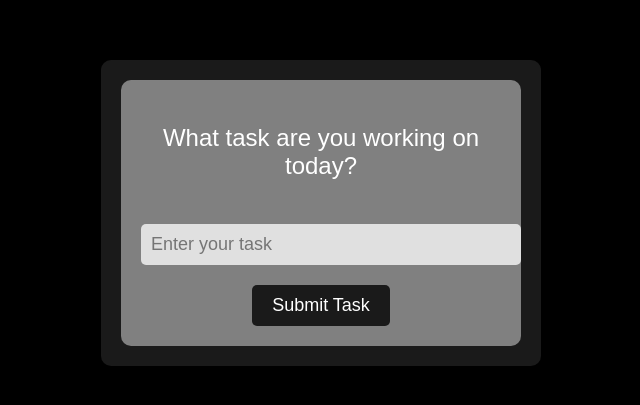
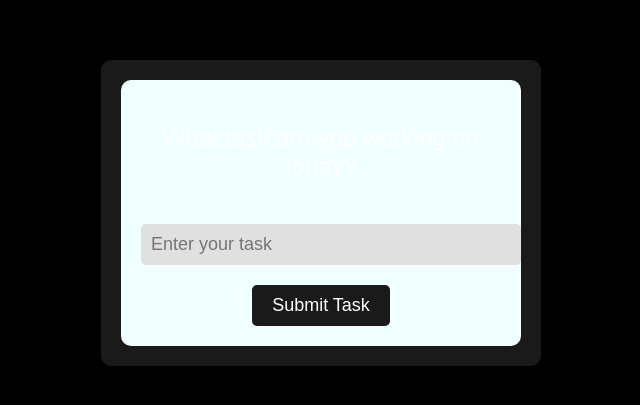
Before and after one commit to bizrizz/MotivateMe, a plain HTML site: page index.html in a window 1280 px wide. Shown: the part 187-592 px from the top of the page, without its empty margins (319-959 px from the left). Drawn offline with Linux system fonts and the light colour scheme.

Commit message:
Update style.css

```diff
--- a/style.css
+++ b/style.css
@@ -19,7 +19,7 @@ body {
 }
 
 .question-box {
-    background-color: #808080;
+    background-color: #F0FFFF;
     padding: 20px;
     border-radius: 10px;
     text-align: center;
```
